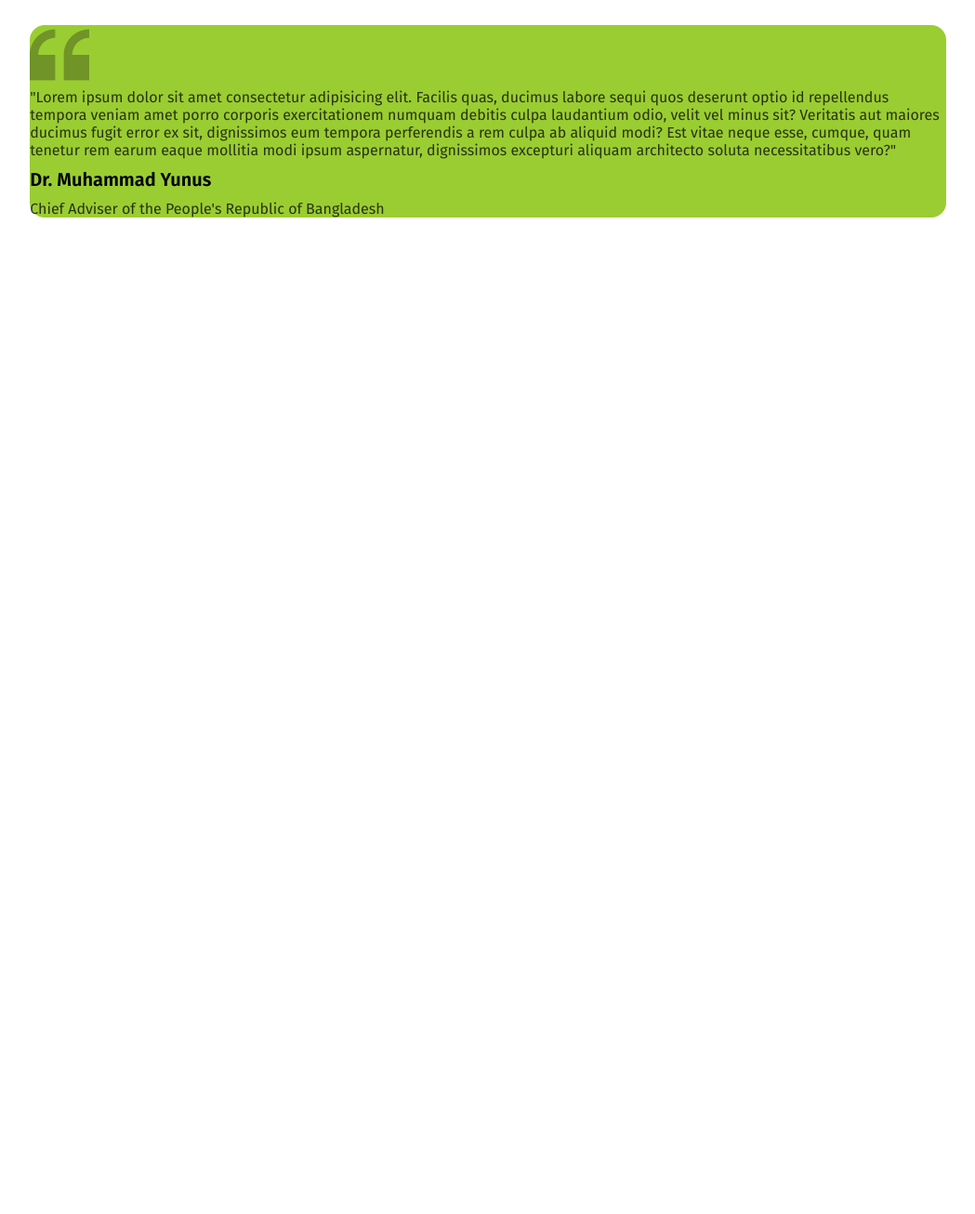
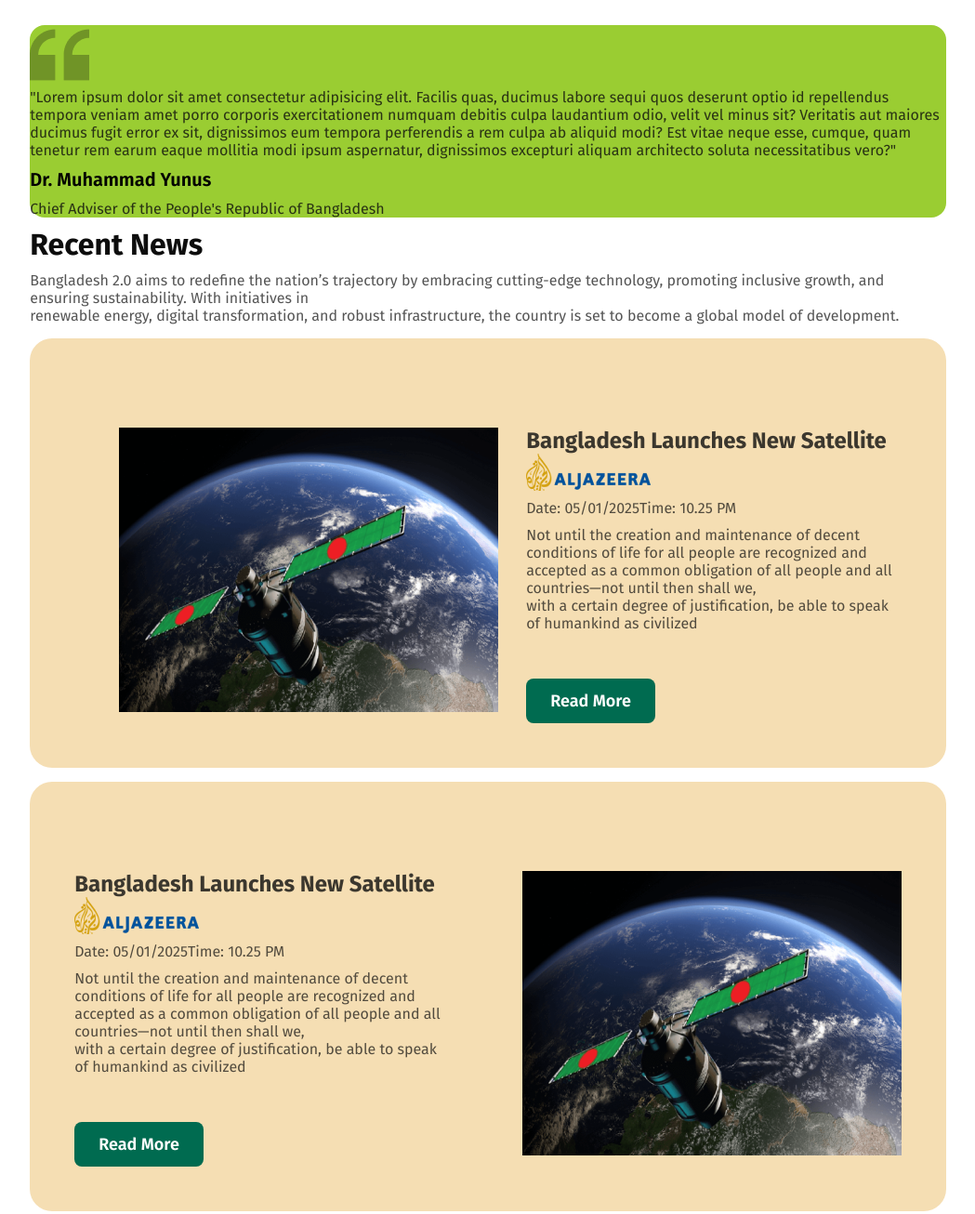
Before and after one commit to rukaiyatasnim/BANGLADESH-2.0, a plain HTML site: page index.html in a window 1280 px wide. Shown: the part 1755-3061 px from the top of the page at 93% size, without its empty margins (115-1164 px from the left). Before the commit the page ends 1999 px from the top, so only its background shows below. Drawn offline with Linux system fonts and the light colour scheme; a web font is replaced by a local one.

Commit message:
Recent News part

```diff
--- a/index.html
+++ b/index.html
@@ -167,7 +167,64 @@
         </div>
       </div>
       <!-- Special Quote part END -->
-    </main>
+
+    <!-- Opinion Section Start-->
+     <!-- Opinion Section End -->
+
+
+      <!-- Recent News Start -->
+       <div class="News">
+        <div class="News-header"><h1>Recent News</h1></div>
+        <div class="News-text"><p>Bangladesh 2.0 aims to redefine the nation’s trajectory by embracing cutting-edge technology, promoting inclusive growth, and ensuring sustainability. With initiatives in <br/> renewable energy, digital transformation, and robust infrastructure, the country is set to become a global model of development.</p> </div>
+       </div>
+       <div class="news-boxes">
+        <div class="box1">
+            <div class="box-img"><img src="./assets/satelite.png" alt=""></div>
+            <div class="box-text">
+                <h2 class="box-header">Bangladesh Launches New Satellite</h2>
+                <a href=""><img src="./assets/al-jazeera.png" alt="" srcset=""></a>
+                <div class="box-time">
+                    <p>Date: 05/01/2025</p>
+                    <p>Time: 10.25 PM</p>
+                </div>
+                <p class="box-description">Not until the creation and maintenance of decent conditions of life for all people are recognized and <br/> accepted as a common obligation of all people and all countries—not until then shall we, <br/>
+                with a certain degree of justification, be able to speak of humankind as civilized<br/>  </p>
+
+                <button class="box-btn">Read More</button>
+            </div>
+        </div>
+        <div class="box2">
+            <div class="box-text">
+                <h2 class="box-header">Bangladesh Launches New Satellite</h2>
+                <a href=""><img src="./assets/al-jazeera.png" alt="" srcset=""></a>
+                <div class="box-time">
+                    <p>Date: 05/01/2025</p>
+                    <p>Time: 10.25 PM</p>
+                </div>
+                <p class="box-description">Not until the creation and maintenance of decent conditions of life for all people are recognized and <br/> accepted as a common obligation of all people and all countries—not until then shall we, <br/>
+                with a certain degree of justification, be able to speak of humankind as civilized<br/>  </p>
+
+                <button class="box-btn">Read More</button>
+            </div>
+            <div class="box-img"><img src="./assets/satelite.png" alt=""></div>
+        </div>
+        <div class="box3">
+             <div class="box-img"><img src="./assets/satelite.png" alt=""></div>
+            <div class="box-text">
+                <h2 class="box-header">Bangladesh Launches New Satellite</h2>
+                <a href=""><img src="./assets/al-jazeera.png" alt="" srcset=""></a>
+                <div class="box-time">
+                    <p>Date: 05/01/2025</p>
+                    <p>Time: 10.25 PM</p>
+                </div>
+                <p class="box-description">Not until the creation and maintenance of decent conditions of life for all people are recognized and <br/> accepted as a common obligation of all people and all countries—not until then shall we, <br/>
+                with a certain degree of justification, be able to speak of humankind as civilized<br/>  </p>
+
+                <button class="box-btn">Read More</button>
+        </div>
+       </div>
+      <!-- Recent News End -->
+
     <footer></footer>
   </body>
 </html>
--- a/style.css
+++ b/style.css
@@ -217,3 +217,75 @@
   font-weight: 600;
   font-size: 20px;
 }
+/* Opinion Part Start */
+/* Opinion Part End */
+
+/* Recent News Start */
+.News {
+  margin: 0 auto;
+  width: 77%;
+}
+.News-header {
+  font-weight: 700;
+  font-family: 40px;
+  color: hsla(0, 0%, 5%, 1);
+}
+.News-text {
+  margin-top: 10px;
+  font-weight: 400;
+  font-size: 16px;
+  color: hsla(0, 0%, 5%, 0.7);
+}
+/* Recent News End */
+.news-boxes {
+  margin: 0 auto;
+  width: 77%;
+}
+.box1 , .box2 , .box3 {
+  margin-top: 15px;
+  border-radius: 24px;
+  padding: 48px;
+  background-color: wheat;
+  display: flex;
+  gap: 30px;
+}
+.box-img {
+  border-radius: 24px;
+  width: 408px;
+  height: 306px;
+  margin-top: 48px;
+  margin-left: 48px;
+}
+.box-text {
+  margin-top: 48px;
+}
+.box-header {
+  font-weight: 700;
+  font-family: 32px;
+  color: hsla(0, 0%, 5%, 0.8);
+  /* margin-top: 15px; */
+}
+.box-time {
+  margin-top: 5px;
+  display: flex;
+  font-weight: 400;
+  font-family: 14px;
+  text-align: left;
+  color: hsla(0, 0%, 5%, 0.7);
+}
+.box-description {
+  color: hsla(0, 0%, 5%, 0.7);
+  font-weight: 400;
+  font-family: 16px;
+  margin-top: 10px;
+}
+.box-btn {
+  font-weight: 600;
+  font-size: 18px;
+  color: hsla(0, 0%, 101%, 1);
+  background-color: hsla(165, 100%, 21%, 1);
+  border-radius: 8px;
+  padding: 13px 26px;
+  border: none;
+  margin-top: 50px;
+}
```
